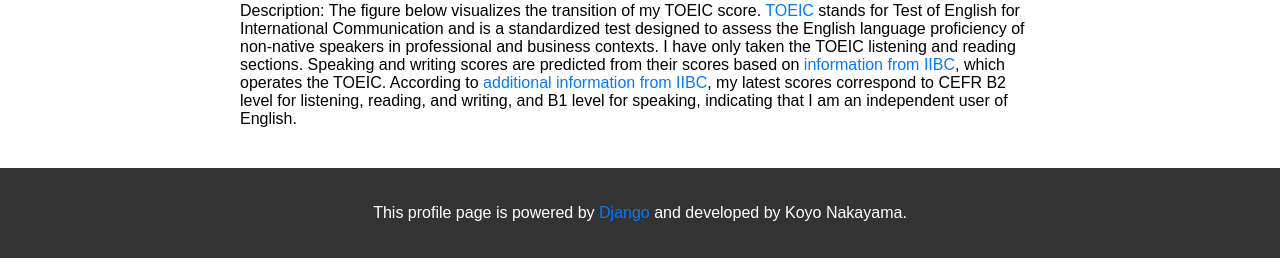
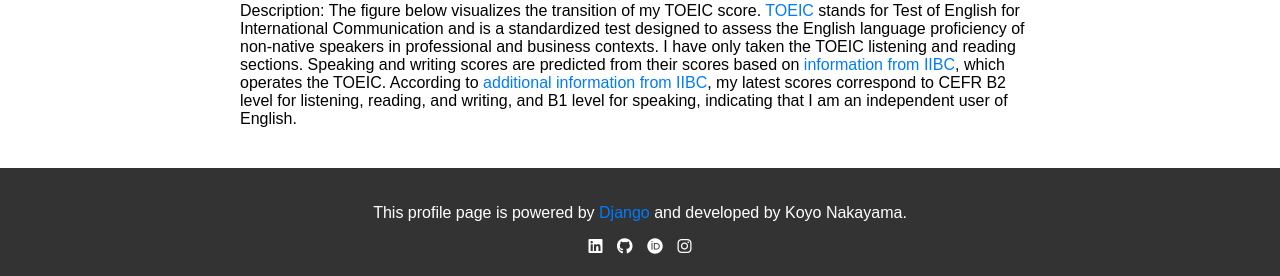
Before and after one commit to koyonkym/myprofile, a Django app: template single_page/templates/single_page/index.html in a window 1280 px wide. Shown: the part 1742-2018 px from the top of the page. Run offline with Django 3.2, Linux system fonts and the light colour scheme; the template is opened without the code that fills it, so the values that code supplies are empty; some libraries are stand-ins or nearby versions.

Commit message:
added social media links to the footer

```diff
--- a/single_page/templates/single_page/index.html
+++ b/single_page/templates/single_page/index.html
@@ -10,6 +10,7 @@
     <meta name="viewport" content="width=device-width, initial-scale=1.0">
     <title>My Profile</title>
     <link rel="stylesheet" href="{% static 'single_page/style.css' %}">
+    <script src="https://kit.fontawesome.com/241494fd9f.js" crossorigin="anonymous"></script>
 </head>
 <body>
     <header>
@@ -88,6 +89,12 @@
     </main>
     <footer style="background-color: #333; color: white; text-align: center; padding: 20px;">
         <p>This profile page is powered by <a href="https://www.djangoproject.com/" target="_blank">Django</a> and developed by Koyo Nakayama.</p>
+        <div style="margin-top: 10px;">
+            <a href="https://www.linkedin.com/in/koyo-nakayama-5454a1154" target="_blank" style="color: white; margin-right: 10px;"><i class="fab fa-linkedin"></i></a>
+            <a href="https://github.com/koyonkym" target="_blank" style="color: white; margin-right: 10px;"><i class="fab fa-github"></i></a>
+            <a href="https://orcid.org/0000-0002-6253-8207" target="_blank" style="color: white; margin-right: 10px;"><i class="fab fa-orcid"></i></a>
+            <a href="https://www.instagram.com/koyo_nkym/" target="_blank" style="color: white;"><i class="fab fa-instagram"></i></a>
+        </div>
     </footer>
 </body>
 </html>
```
